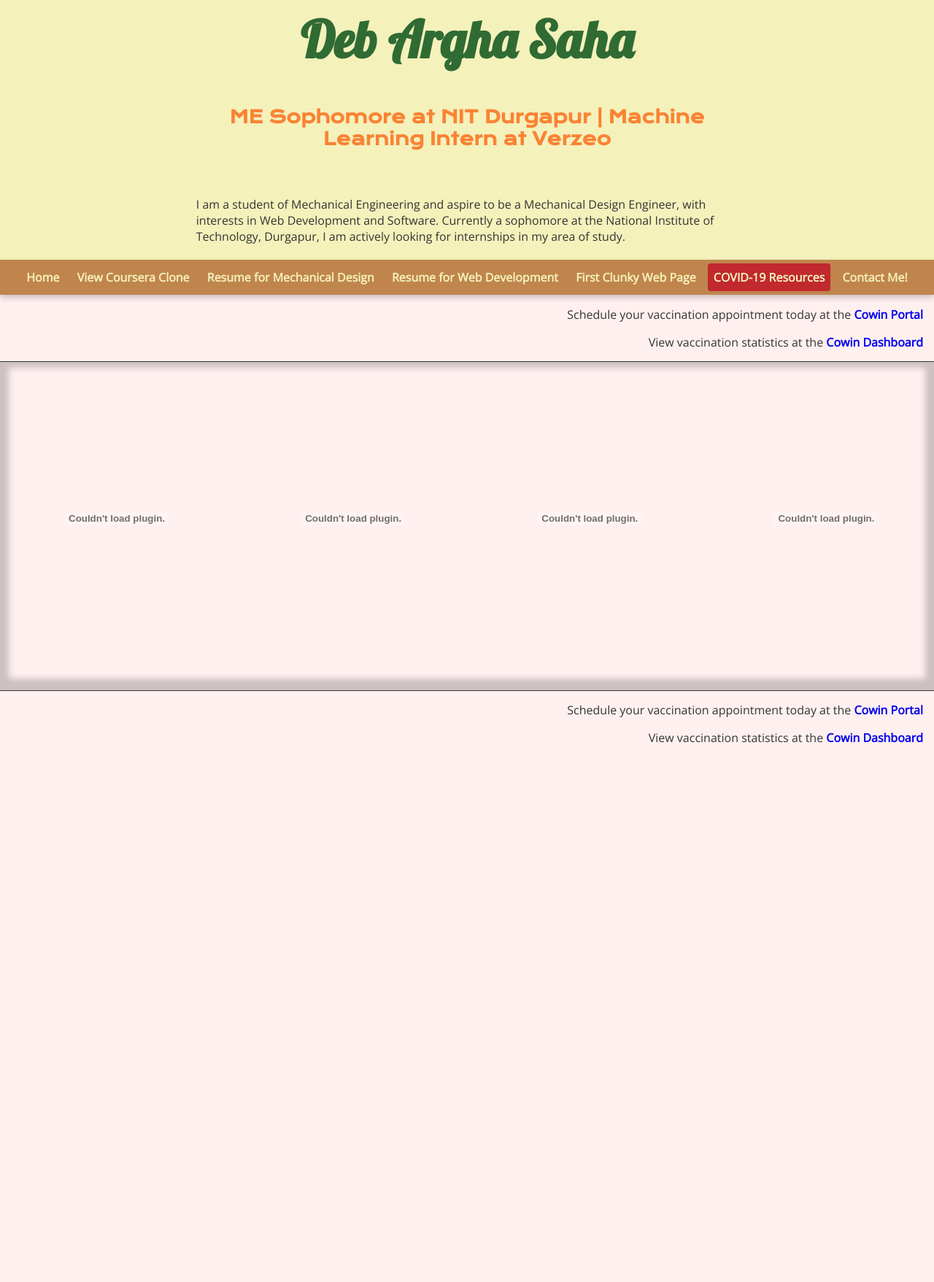
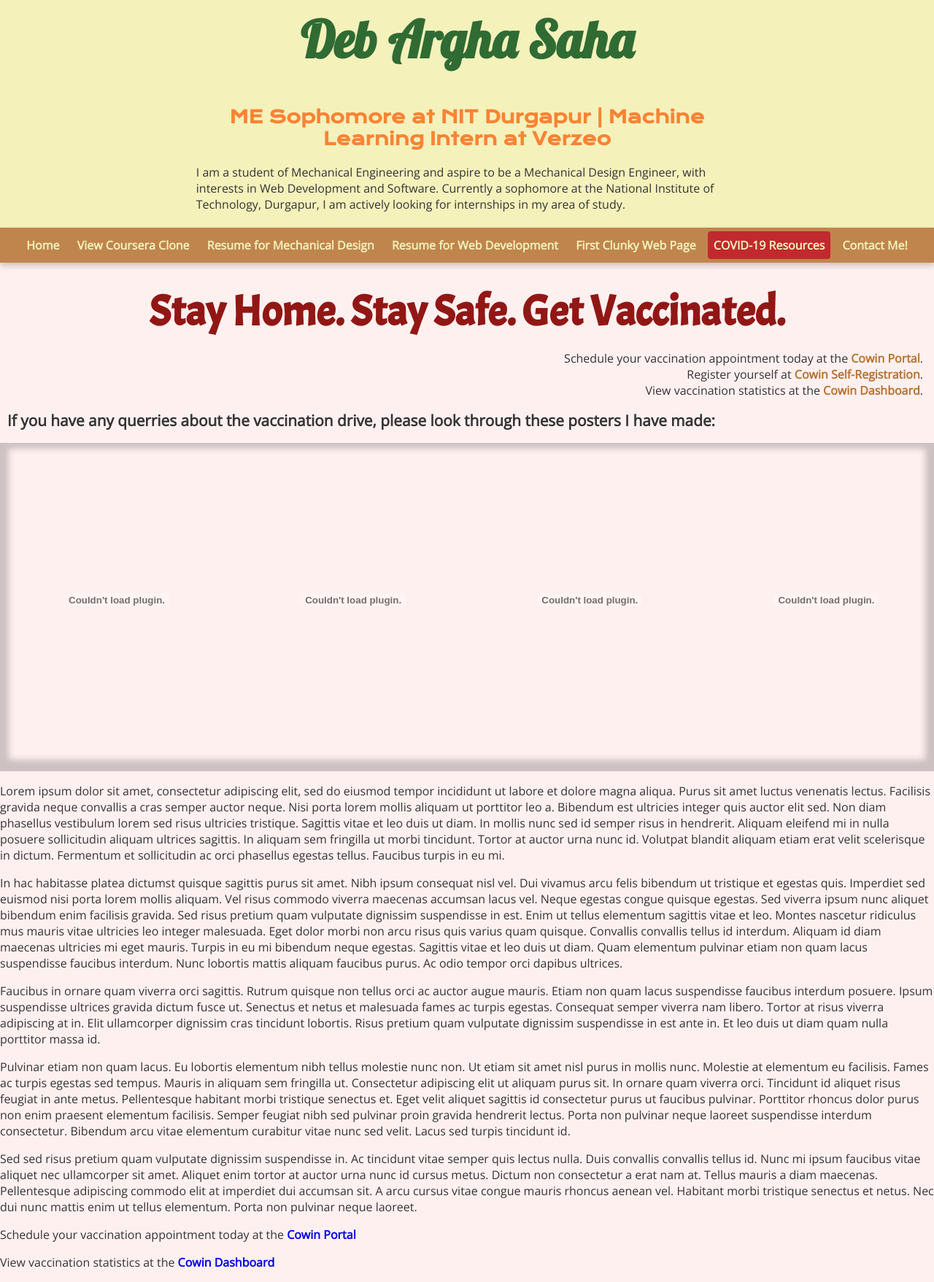
Before and after one commit to debarghano1/debarghano1.github.io, a PHP site: page /COVID-19/covid-19-resources.html in a window 1280 px wide. Shown: the whole page at 73% size. Before the commit the page ends 1018 px from the top, so only its background shows below. Run offline with PHP 8.4, Linux system fonts and the light colour scheme.

Commit message:
Add files via upload

```diff
--- a/COVID-19/covid-19-resources.html
+++ b/COVID-19/covid-19-resources.html
@@ -7,7 +7,7 @@
 		<link rel="stylesheet" type="text/css" href="../css/resume-styles.css">
 		<link rel="stylesheet" type="text/css" href="covid-19-styles.css">
 	    <link rel="preconnect" href="https://fonts.gstatic.com">
-	    <link rel="stylesheet" href="https://fonts.googleapis.com/css2?family=Krona+One&family=Lobster&family=Open+Sans&display=swap">
+	    <link rel="stylesheet" href="https://fonts.googleapis.com/css2?family=Krona+One&family=Lobster&family=Open+Sans&family=Acme&display=swap">
 	    <link rel="apple-touch-icon" sizes="180x180" href="../favicon/apple-touch-icon.png">
 	    <link rel="icon" type="image/png" sizes="32x32" href="../favicon/favicon-32x32.png">
 	    <link rel="icon" type="image/png" sizes="16x16" href="../favicon/favicon-16x16.png">
@@ -18,9 +18,6 @@
 			<div class="content-wrapping">
 				<h1 id="name">Deb Argha Saha</h1>
 				<h2 id="headline">ME Sophomore at NIT Durgapur | Machine Learning Intern at Verzeo</h2>
-				<h3>Stay Home. Stay Safe. Get Vaccinated.</h3>
-				<p></p>
-
 				<p>I am a student of Mechanical Engineering and aspire to be a Mechanical Design Engineer, with interests in Web Development and Software. Currently a sophomore at the National Institute of Technology, Durgapur, I am actively looking for internships in my area of study.</p>
 	        </div>
     	</header>
@@ -34,15 +31,35 @@
 		    <a class="button" href="../contact-me.html">Contact Me!</a>
     	</nav>
     	<main>
-    		<p>Schedule your vaccination appointment today at the <a href="https://cowin.gov.in" target="_blank">Cowin Portal</a></p>
-    		<p>View vaccination statistics at the <a href="https://dashboard.cowin.gov.in/" target="_blank">Cowin Dashboard</a></p>
-    		<section id="posters">
-    			<embed src="Vaccine Registration Steps.pdf#toolbar=0&View=fitV" type="application/pdf"/>
+    		<section id="implore">
+    			<p>Stay Home. Stay Safe. Get Vaccinated.</p>
+				<!-- <img src="vaccine-syringe-vial.png" alt=""/> -->
+    		</section>
+    		<nav class="secondary">
+	    		<ul id="cowin-links">
+	    			<li>Schedule your vaccination appointment today at the <a href="https://www.cowin.gov.in/home" target="_blank">Cowin Portal</a>.</li>
+	    			<li>Register yourself at <a href="https://selfregistration.cowin.gov.in/" target="_blank">Cowin Self-Registration</a>.</li>
+	    			<li>View vaccination statistics at the <a href="https://dashboard.cowin.gov.in/" target="_blank">Cowin Dashboard</a>.</li>
+	    		</ul>
+    		</nav>
+    		<article>
+	    		<h2>If you have any querries about the vaccination drive, please look through these posters I have made:</h2>
+	    		<section id="posters" tabindex="0">
+	    			<embed src="Vaccine Registration Steps.pdf#toolbar=0&View=fitV" type="application/pdf" tabindex="-1" />
 	    			<embed src="Vaccine Eligibility.pdf#toolbar=0&View=fitV" type="application/pdf"/>
 	    			<embed src="Should I get vaccinated if I am pregnant.pdf#toolbar=0&View=fitV" type="application/pdf"/>
 	    			<embed src="Vaccine for Covid Recoveries.pdf#toolbar=0&View=fitV" type="application/pdf"/>
 					<embed src="Covid-Appropriate Procedures after Vaccination.pdf#toolbar=0&View=fitV" type="application/pdf"/>
 				</section>
+			</article>
+			<p>Lorem ipsum dolor sit amet, consectetur adipiscing elit, sed do eiusmod tempor incididunt ut labore et dolore magna aliqua. Purus sit amet luctus venenatis lectus. Facilisis gravida neque convallis a cras semper auctor neque. Nisi porta lorem mollis aliquam ut porttitor leo a. Bibendum est ultricies integer quis auctor elit sed. Non diam phasellus vestibulum lorem sed risus ultricies tristique. Sagittis vitae et leo duis ut diam. In mollis nunc sed id semper risus in hendrerit. Aliquam eleifend mi in nulla posuere sollicitudin aliquam ultrices sagittis. In aliquam sem fringilla ut morbi tincidunt. Tortor at auctor urna nunc id. Volutpat blandit aliquam etiam erat velit scelerisque in dictum. Fermentum et sollicitudin ac orci phasellus egestas tellus. Faucibus turpis in eu mi.</p>
+			<p>In hac habitasse platea dictumst quisque sagittis purus sit amet. Nibh ipsum consequat nisl vel. Dui vivamus arcu felis bibendum ut tristique et egestas quis. Imperdiet sed euismod nisi porta lorem mollis aliquam. Vel risus commodo viverra maecenas accumsan lacus vel. Neque egestas congue quisque egestas. Sed viverra ipsum nunc aliquet bibendum enim facilisis gravida. Sed risus pretium quam vulputate dignissim suspendisse in est. Enim ut tellus elementum sagittis vitae et leo. Montes nascetur ridiculus mus mauris vitae ultricies leo integer malesuada. Eget dolor morbi non arcu risus quis varius quam quisque. Convallis convallis tellus id interdum. Aliquam id diam maecenas ultricies mi eget mauris. Turpis in eu mi bibendum neque egestas. Sagittis vitae et leo duis ut diam. Quam elementum pulvinar etiam non quam lacus suspendisse faucibus interdum. Nunc lobortis mattis aliquam faucibus purus. Ac odio tempor orci dapibus ultrices.</p>
+
+			<p>Faucibus in ornare quam viverra orci sagittis. Rutrum quisque non tellus orci ac auctor augue mauris. Etiam non quam lacus suspendisse faucibus interdum posuere. Ipsum suspendisse ultrices gravida dictum fusce ut. Senectus et netus et malesuada fames ac turpis egestas. Consequat semper viverra nam libero. Tortor at risus viverra adipiscing at in. Elit ullamcorper dignissim cras tincidunt lobortis. Risus pretium quam vulputate dignissim suspendisse in est ante in. Et leo duis ut diam quam nulla porttitor massa id.</p>
+
+			<p>Pulvinar etiam non quam lacus. Eu lobortis elementum nibh tellus molestie nunc non. Ut etiam sit amet nisl purus in mollis nunc. Molestie at elementum eu facilisis. Fames ac turpis egestas sed tempus. Mauris in aliquam sem fringilla ut. Consectetur adipiscing elit ut aliquam purus sit. In ornare quam viverra orci. Tincidunt id aliquet risus feugiat in ante metus. Pellentesque habitant morbi tristique senectus et. Eget velit aliquet sagittis id consectetur purus ut faucibus pulvinar. Porttitor rhoncus dolor purus non enim praesent elementum facilisis. Semper feugiat nibh sed pulvinar proin gravida hendrerit lectus. Porta non pulvinar neque laoreet suspendisse interdum consectetur. Bibendum arcu vitae elementum curabitur vitae nunc sed velit. Lacus sed turpis tincidunt id.
+
+			<p>Sed sed risus pretium quam vulputate dignissim suspendisse in. Ac tincidunt vitae semper quis lectus nulla. Duis convallis convallis tellus id. Nunc mi ipsum faucibus vitae aliquet nec ullamcorper sit amet. Aliquet enim tortor at auctor urna nunc id cursus metus. Dictum non consectetur a erat nam at. Tellus mauris a diam maecenas. Pellentesque adipiscing commodo elit at imperdiet dui accumsan sit. A arcu cursus vitae congue mauris rhoncus aenean vel. Habitant morbi tristique senectus et netus. Nec dui nunc mattis enim ut tellus elementum. Porta non pulvinar neque laoreet.</p>
 			<p>Schedule your vaccination appointment today at the <a href="https://cowin.gov.in" target="_blank">Cowin Portal</a></p>
 			<p>View vaccination statistics at the <a href="https://dashboard.cowin.gov.in/" target="_blank">Cowin Dashboard</a></p>
 		</main>
--- a/COVID-19/covid-19-styles.css
+++ b/COVID-19/covid-19-styles.css
@@ -1,6 +1,24 @@
-main p{
+#implore{
+	font-weight: 800;
+	font-size: calc(20px + 3vw);
+	font-family: 'Acme', sans-serif;
+	color: #911715;
+	text-align: center;
+}
+#implore p{
+	margin: 30px auto 10px;
+}
+#cowin-links{
+	list-style: none;
 	text-align: right;
-	padding-right: 15px;
+	margin-right: 15px;
+}
+nav a{
+	color: rgba(182, 115, 48, 1);
+}
+article h2{
+	font-size: 1.3em;
+	margin-left: 10px;
 }
 #posters{
 	height: 450px;
@@ -8,8 +26,7 @@
 	box-shadow: inset 0 -4px 8px 12px rgba(0, 0, 0, 0.2);
 	white-space: nowrap;
 	overflow-x: auto;
-	overflow-y: visible;
-	outline: 1px solid;
+	overflow-y: hidden;
 }
 /*custom scroll bars to let inset shadow be visible, whew*/
 #posters::-webkit-scrollbar {
@@ -21,7 +38,6 @@
 #posters::-webkit-scrollbar-thumb {
   background-color: #BABABA;
   border-radius: 2px;
-  /*border: 3px solid orange;*/
 }
 
 /*rest of the styles*/
```
Lines whose indentation alone changed are shown as unchanged.
